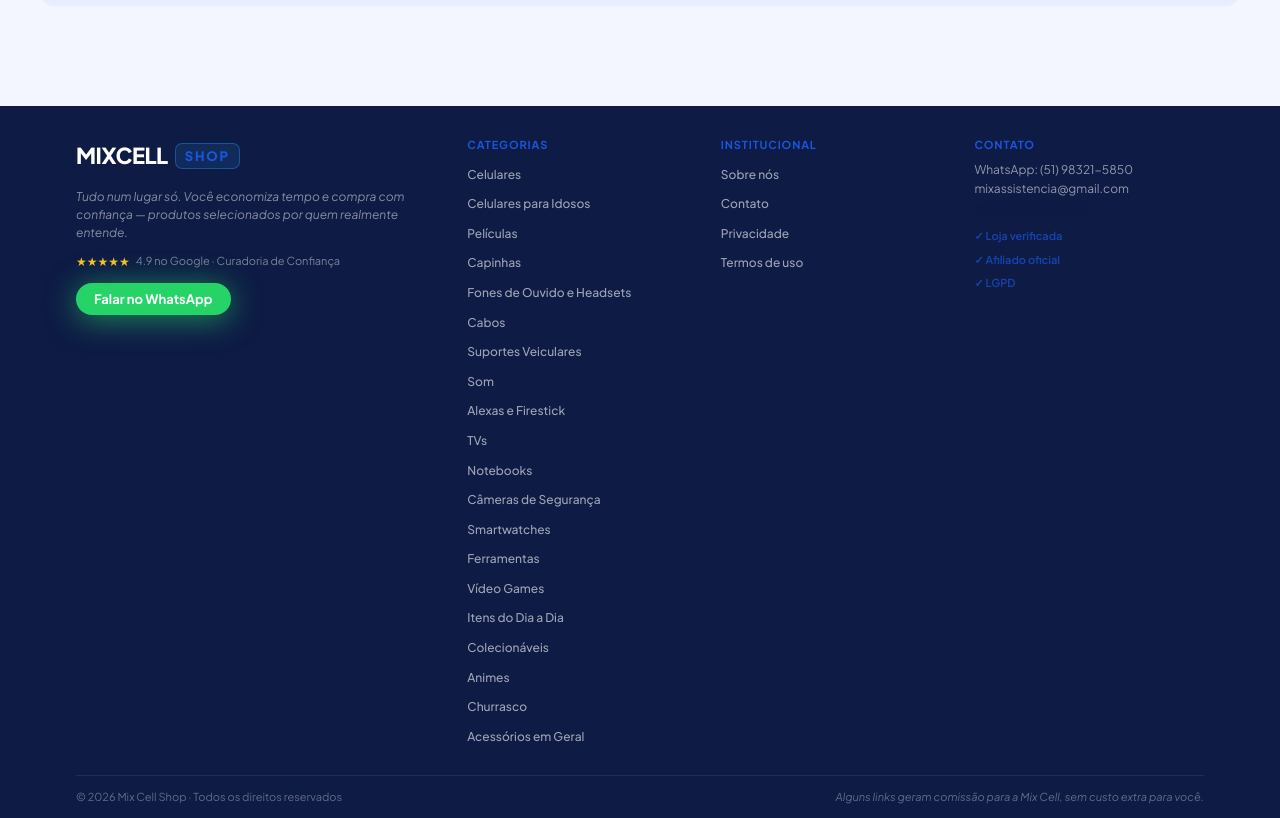
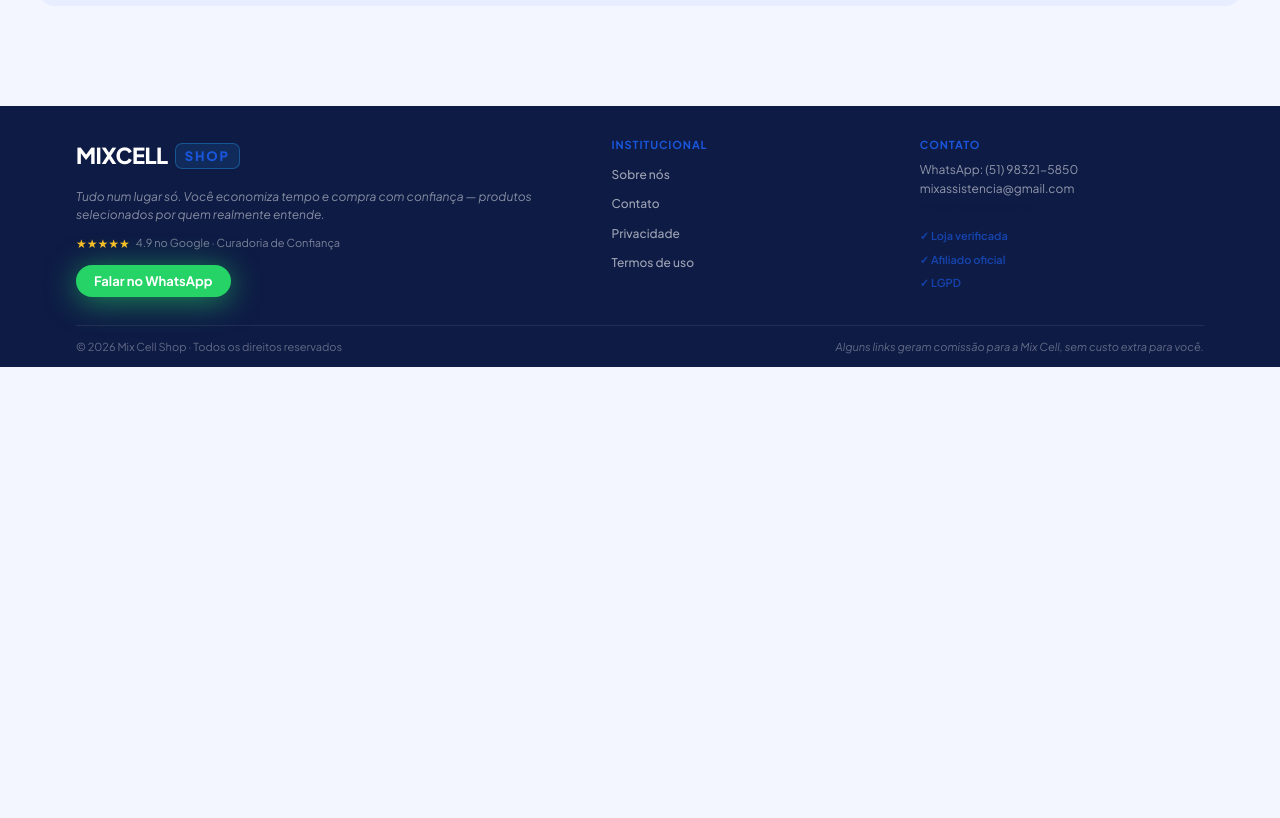
Before and after one commit to creativai25/mixcellcelulares, a React (Vite) app: page / in a window 1280 px wide. Shown: the part 1460-2278 px from the top of the page. After the commit the page ends 1827 px from the top, so only its background shows below. Built offline with nearby package versions, Linux system fonts and the light colour scheme.

Commit message:
fix: footer sem coluna de categorias, grid 3 colunas
Co-Authored-By: Claude Sonnet 4.6 <noreply@anthropic.com>

```diff
--- a/src/components/Navigation/Footer.css
+++ b/src/components/Navigation/Footer.css
@@ -7,16 +7,16 @@
 
 .footer__grid {
   display: grid;
-  grid-template-columns: 1.6fr 1fr 1fr 1fr;
+  grid-template-columns: 1.8fr 1fr 1fr;
   gap: 24px;
   padding-bottom: 28px;
   border-bottom: 1px solid rgba(255,255,255,0.08);
 }
 
-@media (max-width: 900px) {
+@media (max-width: 700px) {
   .footer__grid { grid-template-columns: 1fr 1fr; }
 }
-@media (max-width: 560px) {
+@media (max-width: 480px) {
   .footer__grid { grid-template-columns: 1fr; }
 }
 
--- a/src/components/Navigation/Footer.jsx
+++ b/src/components/Navigation/Footer.jsx
@@ -1,6 +1,5 @@
 import React from 'react';
 import { useNavigate } from 'react-router-dom';
-import { categories } from '../../data/categories';
 import './Footer.css';
 
 export default function Footer() {
@@ -31,18 +30,6 @@ export default function Footer() {
             >
               Falar no WhatsApp
             </button>
-          </div>
-
-          {/* Categorias */}
-          <div className="footer__col">
-            <h4 className="footer__col-title">Categorias</h4>
-            <ul className="footer__links">
-              {categories.map(c => (
-                <li key={c.slug}>
-                  <button onClick={() => navigate(`/loja/${c.slug}`)}>{c.label}</button>
-                </li>
-              ))}
-            </ul>
           </div>
 
           {/* Institucional */}
```
